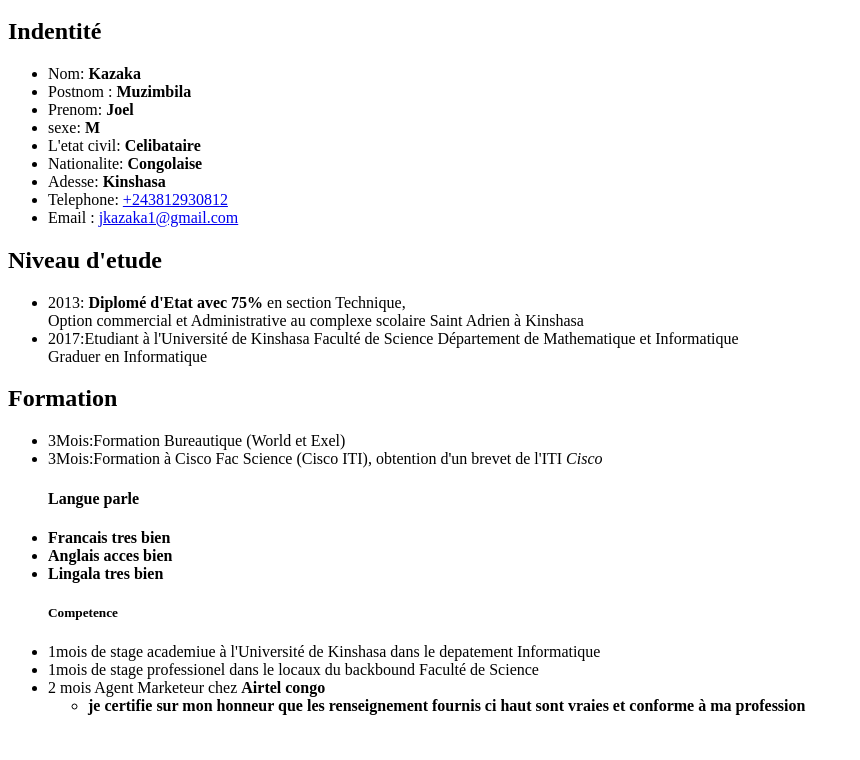
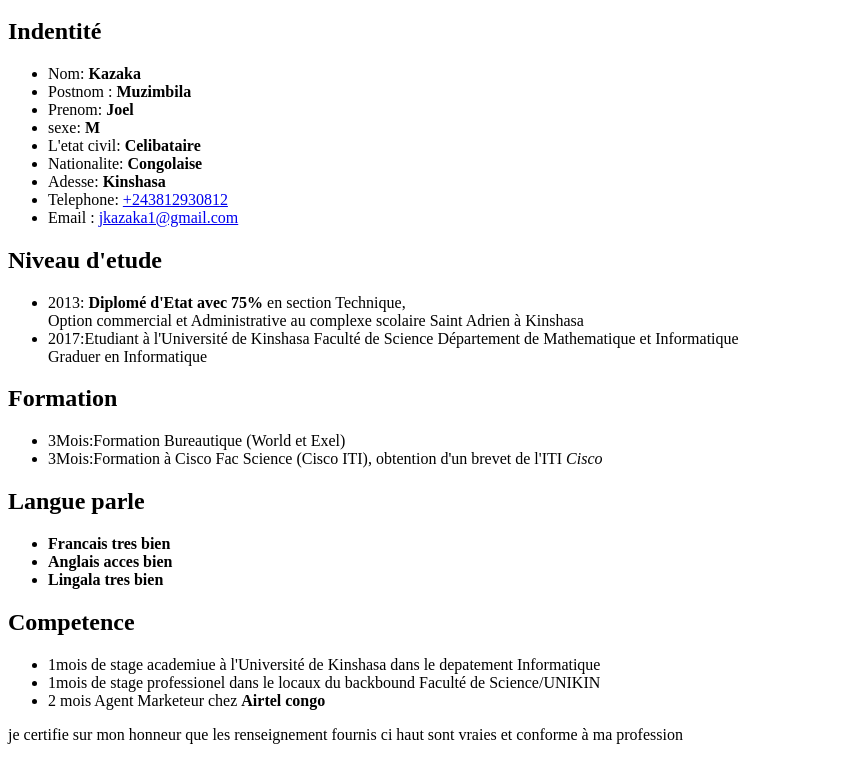
Before and after one commit to Joekaz/mon-cv, a plain HTML site: page index.html in a window 1280 px wide. Shown: the part 1166-1926 px from the top of the page, without its empty margins (0-860 px from the left). Before the commit the page ends 1897 px from the top, so only its background shows below. Drawn offline with Linux system fonts and the light colour scheme.

Commit message:
new correction

```diff
--- a/index.html
+++ b/index.html
@@ -8,7 +8,7 @@
 </head>
 <body>
     <h1>Curculum vitae</h1>
-    <p><img src="./images/profil.jpg" alt="200">profil</p>
+    <p><img src="./images/profil.jpg" alt="30"></p>
     <h2>Indentité</h2>
     <ul>
          <li>Nom: <b>Kazaka</b></li>
@@ -20,7 +20,6 @@
          <li>Adesse: <b>Kinshasa</b></li>
          <li>Telephone: <a href="tel:+243812930812">+243812930812</a></li>
          <li>Email : <a href="mailto.jkazaka1@gmai.com">jkazaka1@gmail.com</a></li>
-
     </ul>
     <h2>Niveau d'etude</h2>
     <ul>
@@ -34,24 +33,18 @@
         <li>3Mois:Formation Bureautique (World et Exel)</li>
         <li>3Mois:Formation à Cisco Fac Science (Cisco ITI), obtention d'un brevet de l'ITI <em>Cisco</em></li>
     </ul>
+    <h2>Langue parle</h2>
     <ul>
-        <h4>Langue parle</h4>
        <b> <li>Francais tres bien</li>
         <li>Anglais acces bien</li>
         <li>Lingala tres bien</li></b>
     </ul>
+    <h2>Competence</h2>
     <ul>
-        <h5>Competence</h5>
         <li>1mois de stage academiue à l'Université de Kinshasa dans le depatement Informatique <br>
-        <li>1mois de stage professionel dans le locaux du backbound Faculté de Science <br></li>
+        <li>1mois de stage professionel dans le locaux du backbound Faculté de Science/UNIKIN <br></li>
         <li>2 mois Agent Marketeur chez <strong>Airtel congo</strong></li>
-    <ul>
-        <li>
-            <b>je certifie sur mon honneur que les renseignement fournis ci haut sont vraies et conforme à ma profession</b>
-        </li>
     </ul>
-
-        </li>
-    </ul>
+        <p>je certifie sur mon honneur que les renseignement fournis ci haut sont vraies et conforme à ma profession</p>
 </body>
 </html>
```
